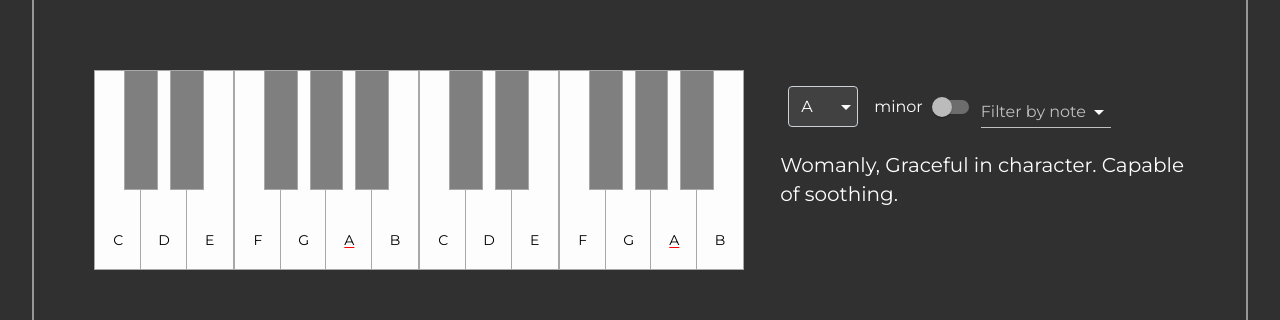
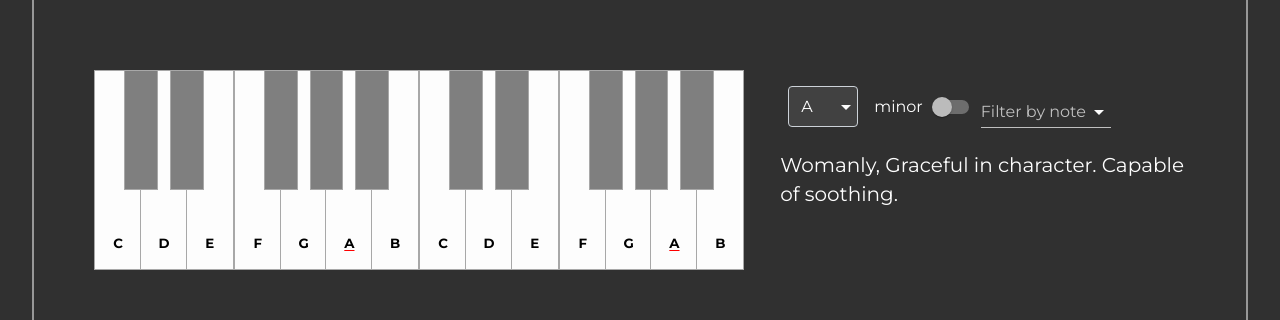
Before and after one commit to mindxploit/EasyChord, a React (Create React App) app: page / in a window 1280 px wide. Shown: the part 174-494 px from the top of the page. Built offline with nearby package versions, Linux system fonts and the light colour scheme.

Commit message:
font notes

```diff
--- a/src/Components/Piano.js
+++ b/src/Components/Piano.js
@@ -9,9 +9,14 @@ const Container = styled.div`
   width: 650px;
   max-height: 216px;
   max-width: 85vw;
+
+  p {
+    font-family: 'Montserrat';
+    font-weight: bold;
+  }
 `
 
-const WhiteKey = styled.div`
+const WhiteKey = styled.button`
   position: relative;
   display: flex;
   justify-content: center;
@@ -34,7 +39,7 @@ const WhiteKey = styled.div`
   `}
 `
 
-const BlackKey = styled.div`
+const BlackKey = styled.button`
   position: relative;
   display: flex;
   justify-content: center;
```
